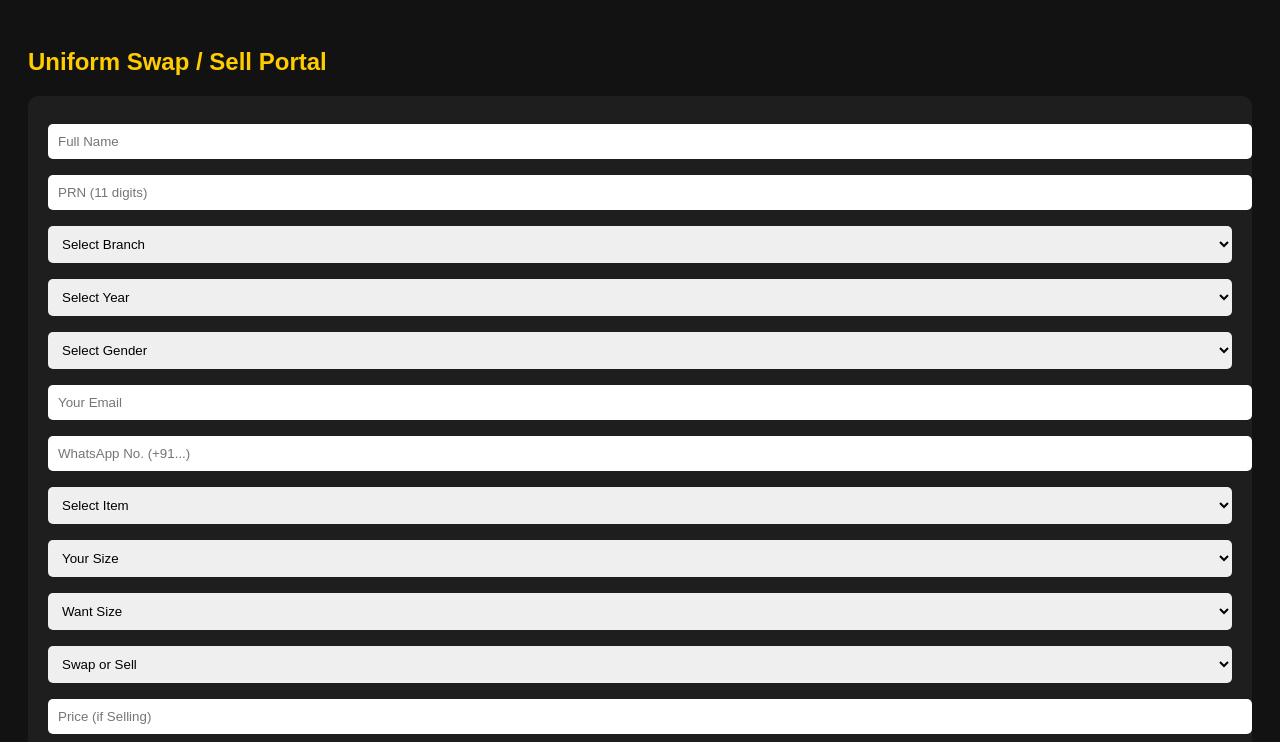
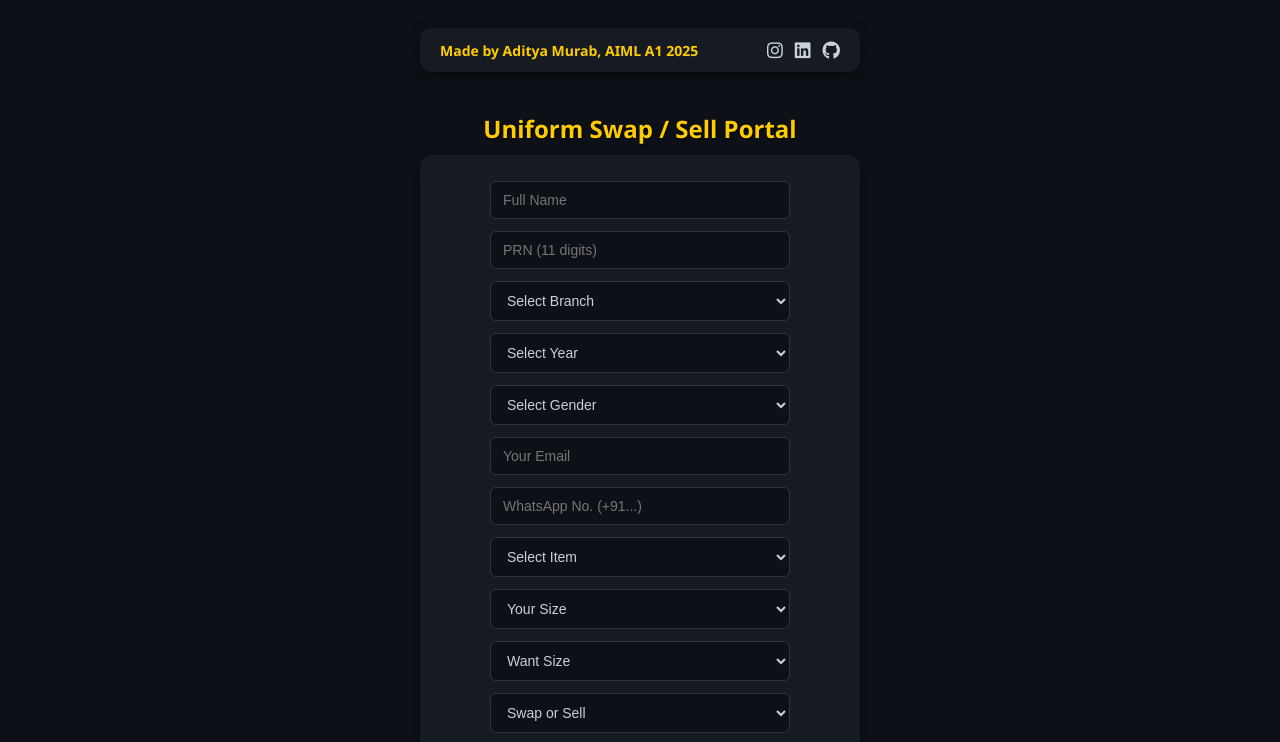
Before and after one commit to ashketchum7182/ProjectFinal2, a plain HTML site: page swap.html in a window 1280 px wide. Shown: the top 742 px of the page. Drawn offline with Linux system fonts and the light colour scheme; no server answers.

Commit message:
Add files via upload

```diff
--- a/swap.html
+++ b/swap.html
@@ -4,39 +4,96 @@
   <meta charset="UTF-8" />
   <meta name="viewport" content="width=device-width, initial-scale=1.0">
   <title>Uniform Swap Portal</title>
+  <link rel="stylesheet" href="https://cdnjs.cloudflare.com/ajax/libs/font-awesome/6.5.0/css/all.min.css"/>
   <style>
     body {
-      font-family: Arial, sans-serif;
-      background-color: #121212;
-      color: #eee;
+      font-family: 'Segoe UI', Tahoma, Geneva, Verdana, sans-serif;
+      background-color: #0d1117;
+      color: #c9d1d9;
       padding: 20px;
+      display: flex;
+      flex-direction: column;
+      align-items: center;
     }
+
+    header {
+      width:100%;
+      max-width: 400px;
+      display:flex;
+      justify-content:space-between;
+      align-items:center;
+      background:#161b22;
+      padding:10px 20px;
+      border-radius:12px;
+      box-shadow:0 4px 12px rgba(0,0,0,0.5);
+      margin-bottom:20px;
+    }
+    header div:first-child { color:#ffcc00; font-weight:bold; font-size:14px; }
+    header a { color:#c9d1d9; font-size:18px; transition: all 0.2s; }
+    header a:hover { color:#ffcc00; }
+
     h2 {
       color: #ffcc00;
+      text-align: center;
+      margin-bottom: 10px;
+      text-shadow: 1px 1px 2px #000;
     }
+
     form {
-      background: #1e1e1e;
+      background: #161b22;
       padding: 20px;
-      border-radius: 10px;
-      margin-bottom: 20px;
+      border-radius: 12px;
+      margin-bottom: 30px;
+      box-shadow: 0 4px 12px rgba(0,0,0,0.5);
+      display: flex;
+      flex-direction: column;
+      align-items: center;
+      width: 100%;
+      max-width: 400px;
     }
+
     input, select, textarea, button {
       width: 100%;
-      margin: 8px 0;
-      padding: 10px;
-      border-radius: 5px;
+      max-width: 300px;
+      margin: 6px 0;
+      padding: 10px 12px;
+      border-radius: 6px;
       border: none;
+      font-size: 14px;
+      box-sizing: border-box;
+      background: #0d1117;
+      color: #c9d1d9;
+      border: 1px solid #30363d;
     }
+
+    input:focus, select:focus, textarea:focus {
+      outline: none;
+      border: 1px solid #ffcc00;
+      box-shadow: 0 0 6px #ffcc00;
+    }
+
     button {
       background: #ffcc00;
+      color: #0d1117;
       font-weight: bold;
       cursor: pointer;
+      transition: all 0.3s ease;
     }
+    button:hover { background: #e6b800; transform: scale(1.02); }
+
     .match {
-      background: #222;
-      padding: 15px;
-      margin: 10px 0;
-      border-radius: 8px;
+      background: #161b22;
+      padding: 12px;
+      margin: 8px 0;
+      border-radius: 10px;
+      box-shadow: 0 2px 8px rgba(0,0,0,0.5);
+      max-width: 400px;
+      transition: all 0.3s ease;
+    }
+    .match:hover { box-shadow: 0 4px 16px rgba(255,204,0,0.5); transform: translateY(-2px); }
+
+    @media (max-width: 500px) {
+      form, .match, header { max-width: 95%; }
     }
   </style>
 
@@ -47,27 +104,34 @@
   <!-- EmailJS -->
   <script type="text/javascript" src="https://cdn.emailjs.com/dist/email.min.js"></script>
   <script type="text/javascript">
-    (function(){
-      emailjs.init("ncvQolKw6IrCUfnEw"); // ✅ Your Public Key
-    })();
+    (function(){ emailjs.init("ncvQolKw6IrCUfnEw"); })();
   </script>
 </head>
 <body>
+
+<header>
+  <div>Made by Aditya Murab, AIML A1 2025</div>
+  <div style="display:flex; gap:12px;">
+    <a href="https://www.instagram.com/aaadi_paaadiiii12/" target="_blank"><i class="fab fa-instagram"></i></a>
+    <a href="https://in.linkedin.com/in/aditya-murab" target="_blank"><i class="fab fa-linkedin"></i></a>
+    <a href="https://github.com/ashketchum7182" target="_blank"><i class="fab fa-github"></i></a>
+  </div>
+</header>
 
 <h2>Uniform Swap / Sell Portal</h2>
 
 <form id="swapForm">
   <input type="text" id="name" placeholder="Full Name" required />
-    <input type="text" id="prn" placeholder="PRN (11 digits)" pattern="\\d{11}" required />
+  <input type="text" id="prn" placeholder="PRN (11 digits)" pattern="\d{11}" maxlength="11" required />
 
   <select id="branch" required>
     <option value="">Select Branch</option>
-      <option value="AIML">AIML</option>
-      <option value="ENTC">ENTC</option>
-      <option value="RA">RA</option>
-      <option value="CIVIL">CIVIL</option>
-      <option value="MECHANICAL">MECHANICAL</option>
-      <option value="CSE">CSE 🤢</option>
+    <option value="AIML">🧠 AIML</option>
+    <option value="ENTC">📡 ENTC</option>
+    <option value="RA">🏗 RA</option>
+    <option value="CIVIL">🏛 CIVIL</option>
+    <option value="MECHANICAL">⚙️ MECHANICAL</option>
+    <option value="CSE">💻 CSE 🤢</option>
   </select>
 
   <select id="year" required>
@@ -80,8 +144,8 @@
 
   <select id="gender" required>
     <option value="">Select Gender</option>
-      <option value="Male">Male</option>
-      <option value="Female">Female</option>
+    <option value="Male">♂ Male</option>
+    <option value="Female">♀ Female</option>
   </select>
 
   <input type="email" id="email" placeholder="Your Email" required />
@@ -89,28 +153,22 @@
 
   <select id="item" required>
     <option value="">Select Item</option>
-      <option value="Shirt">Shirt</option>
-      <option value="Pant">Pant</option>
-      <option value="Blazer">Blazer</option>
+    <option value="Shirt">👕 Shirt</option>
+    <option value="Pant">👖 Pant</option>
+    <option value="Blazer">🧥 Blazer</option>
   </select>
 
-    <select id="size" required>
-      <option value="">Your Size</option>
-    </select>
-
-    <select id="wants" required>
-      <option value="">Want Size</option>
-    </select>
+  <select id="size" required><option value="">Your Size</option></select>
+  <select id="wants" required><option value="">Want Size</option></select>
 
   <select id="action" required>
     <option value="">Swap or Sell</option>
-      <option value="Swap">Swap</option>
-      <option value="Sell">Sell</option>
+    <option value="Swap">🔄 Swap</option>
+    <option value="Sell">💰 Sell</option>
   </select>
 
   <input type="text" id="price" placeholder="Price (if Selling)" />
   <textarea id="info" placeholder="Additional Info"></textarea>
-
   <button type="submit">Submit</button>
 </form>
 
@@ -138,22 +196,17 @@
   const db = getDatabase(app);
   const swapsRef = ref(db, "swaps");
 
-    // Fill sizes dynamically
-    const sizeDropdowns = ["size", "wants"];
-    sizeDropdowns.forEach(id => {
+  ["size","wants"].forEach(id=>{
     const sel = document.getElementById(id);
-      for (let i = 28; i <= 46; i += 2) {
-        let opt = document.createElement("option");
-        opt.value = i;
-        opt.text = i;
+    for(let i=28;i<=46;i+=2){
+      const opt=document.createElement("option");
+      opt.value=i; opt.text=i;
       sel.appendChild(opt);
     }
   });
 
-    // Submit form
-    document.getElementById("swapForm").addEventListener("submit", (e) => {
+  document.getElementById("swapForm").addEventListener("submit",(e)=>{
     e.preventDefault();
-
     const entry = {
       name: document.getElementById("name").value,
       prn: document.getElementById("prn").value,
@@ -169,71 +222,60 @@
       price: document.getElementById("price").value,
       info: document.getElementById("info").value
     };
-
-      push(swapsRef, entry);
+    push(swapsRef,entry);
     alert("Submitted successfully!");
     document.getElementById("swapForm").reset();
   });
 
-    // Send Email Function
-    function sendEmail(user) {
-      emailjs.send("service_6v2o2yi", "template_tsm7cwa", {
-        to_name: user.name,
-        name: user.name,
-        prn: user.prn,
-        branch: user.branch,
-        year: user.year,
-        gender: user.gender,
-        phone: user.contact,
-        email: user.email,
-        item: user.item,
-        size: user.size,
-        wants: user.wants
+  function sendEmail(user){
+    emailjs.send("service_6v2o2yi","template_tsm7cwa",{
+      to_name:user.name,
+      name:user.name,
+      prn:user.prn,
+      branch:user.branch,
+      year:user.year,
+      gender:user.gender,
+      phone:user.contact,
+      email:user.email,
+      item:user.item,
+      size:user.size,
+      wants:user.wants
     });
   }
 
-    // Show listings + detect matches
-    onValue(swapsRef, (snapshot) => {
-      const data = snapshot.val();
-      const listingsDiv = document.getElementById("listings");
-      const matchesDiv = document.getElementById("matches");
-      listingsDiv.innerHTML = "";
-      matchesDiv.innerHTML = "";
-
-      if (!data) return;
-
-      const entries = Object.values(data);
-      entries.forEach(e => {
-        const div = document.createElement("div");
-        div.className = "match";
-        div.innerHTML = `<b>${e.name}</b> (${e.gender}, ${e.branch}, Year ${e.year})<br>
+  onValue(swapsRef,(snapshot)=>{
+    const data=snapshot.val();
+    const listingsDiv=document.getElementById("listings");
+    const matchesDiv=document.getElementById("matches");
+    listingsDiv.innerHTML=""; matchesDiv.innerHTML="";
+    if(!data) return;
+    const entries=Object.values(data);
+    entries.forEach(e=>{
+      const div=document.createElement("div");
+      div.className="match";
+      div.innerHTML=`<b>${e.name}</b> (${e.gender}, ${e.branch}, Year ${e.year})<br>
       ${e.item}: Size ${e.size} → Wants ${e.wants}<br>
       Contact: ${e.contact}, Email: ${e.email}<br>
-        Action: ${e.action} ${e.action==="Sell" ? "₹"+e.price : ""}<br>
+      Action: ${e.action} ${e.action==="Sell"?"₹"+e.price:""}<br>
       Info: ${e.info}`;
       listingsDiv.appendChild(div);
     });
 
-      // Multi-way cycle detection
-      for (let i = 0; i < entries.length; i++) {
-        for (let j = 0; j < entries.length; j++) {
-          for (let k = 0; k < entries.length; k++) {
-            if (i!==j && j!==k && i!==k) {
-              let A = entries[i], B = entries[j], C = entries[k];
-              if (A.action==="Swap" && B.action==="Swap" && C.action==="Swap" &&
+    // Multi-way swap detection
+    for(let i=0;i<entries.length;i++){
+      for(let j=0;j<entries.length;j++){
+        for(let k=0;k<entries.length;k++){
+          if(i!==j && j!==k && i!==k){
+            let A=entries[i], B=entries[j], C=entries[k];
+            if(A.action==="Swap" && B.action==="Swap" && C.action==="Swap" &&
                A.item===B.item && B.item===C.item &&
                A.gender===B.gender && B.gender===C.gender &&
-                  A.size===C.wants && B.size===A.wants && C.size===B.wants) {
-                let match = document.createElement("div");
-                match.className = "match";
-                match.innerHTML = `3-Way Swap Found:<br>
-                ${A.name} → ${B.name} → ${C.name} → ${A.name}`;
+               A.size===C.wants && B.size===A.wants && C.size===B.wants){
+              const match=document.createElement("div");
+              match.className="match";
+              match.innerHTML=`3-Way Swap Found:<br>${A.name} → ${B.name} → ${C.name} → ${A.name}`;
               matchesDiv.appendChild(match);
-
-                // Send email to all
-                sendEmail(A);
-                sendEmail(B);
-                sendEmail(C);
+              sendEmail(A); sendEmail(B); sendEmail(C);
             }
           }
         }
```
Lines whose indentation alone changed are shown as unchanged.
